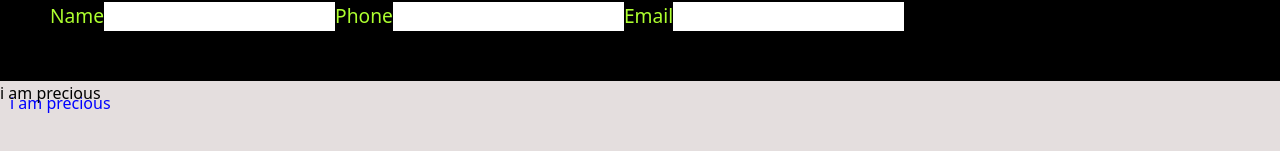
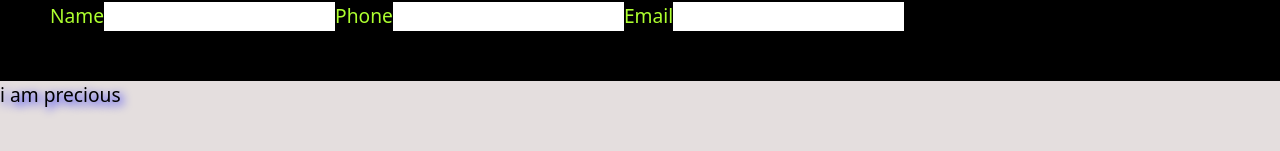
Before and after one commit to Preciousnnebuogor/Online--Store-, a Next.js app: page /tutorial in a window 1280 px wide. Shown: the part 313-464 px from the top of the page. Built offline with nearby package versions, Linux system fonts and the light colour scheme.

Commit message:
click page

```diff
--- a/src/components/toturial/css.module.scss
+++ b/src/components/toturial/css.module.scss
@@ -44,5 +44,6 @@
 }
 
 .me {
-  text-shadow: 10px 10px blue;
+  text-shadow: 3px 3px 10px blue;
+  font-size: larger;
 }
--- a/src/components/toturial/html.tsx
+++ b/src/components/toturial/html.tsx
@@ -22,6 +22,7 @@
       </div>
 
       <form className={style.form}>
+
         <label>Name</label>
         <input type="text" name="name"/>
 
```
Also changed, not shown: src/components/click/Click.modules.scss (added), src/components/click/Click.tsx (added).
